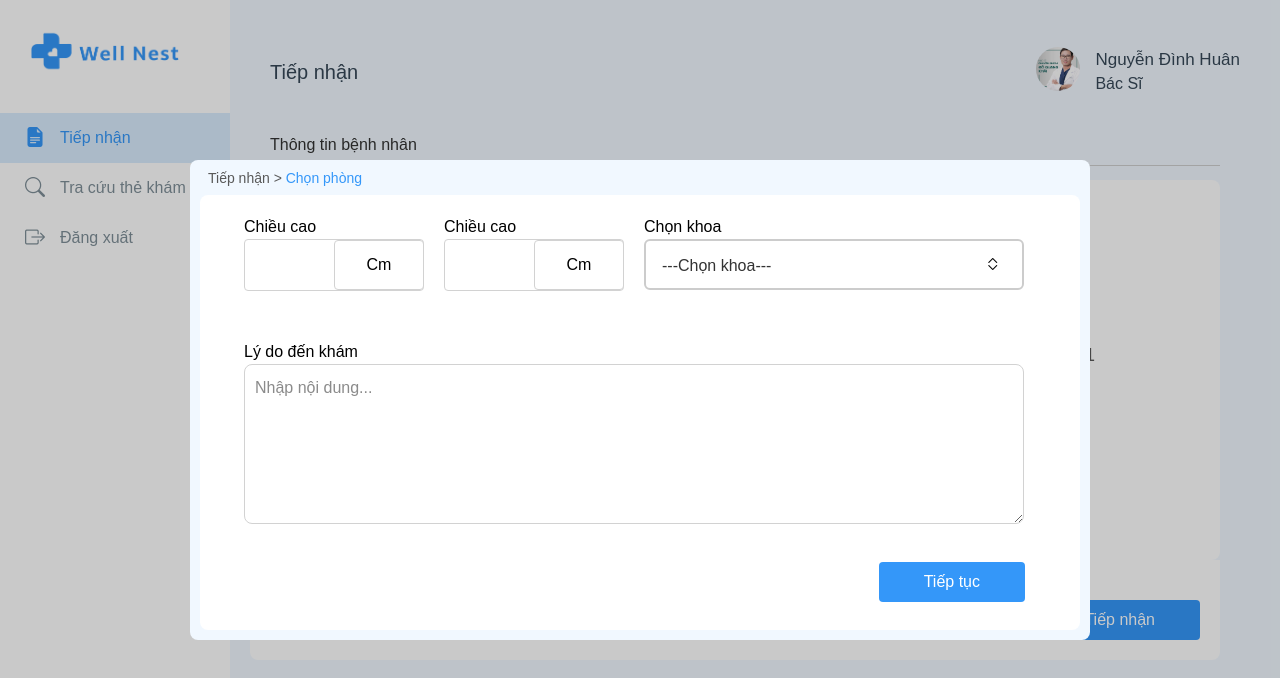
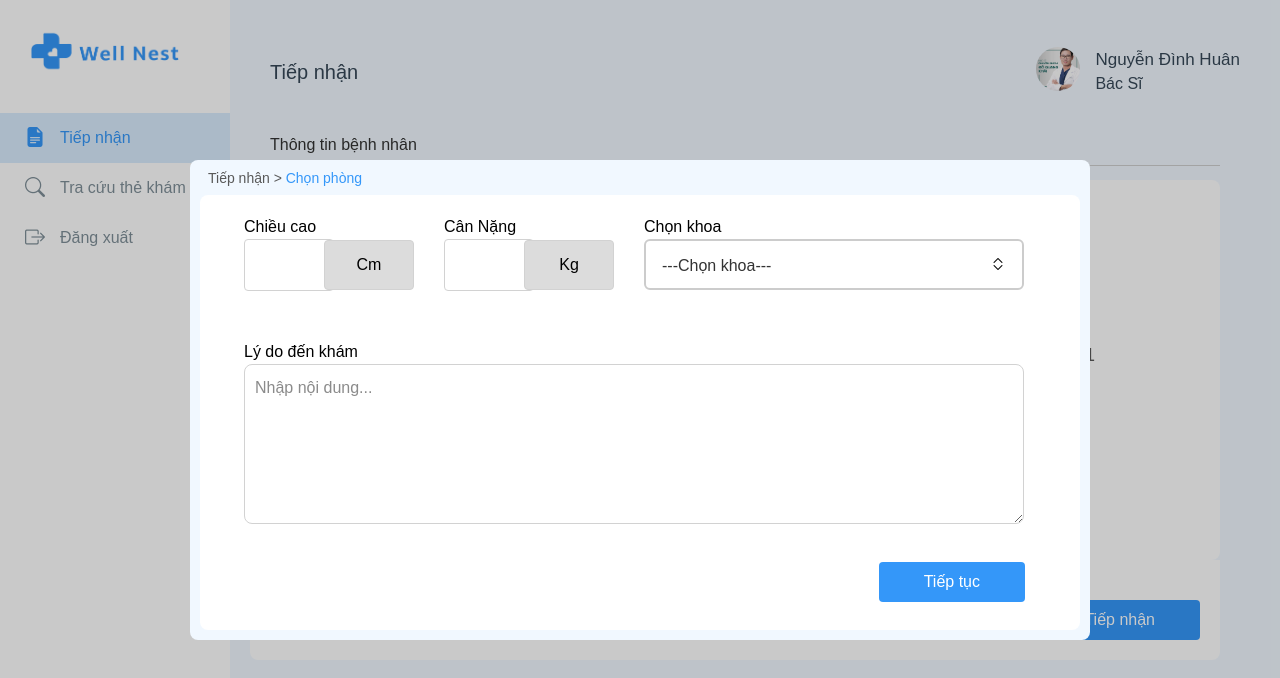
Before and after one commit to Tranphannhan/FE_WellNest, a Next.js app: page /Receptionist/Reception/PatientInformation in a window 1280 px wide. Both pictures are taken after a click on the button "Tiếp nhận". Shown: the top 678 px of the page. Built offline with nearby package versions, Linux system fonts and the light colour scheme.

Commit message:
sửa tên biến css

```diff
--- a/src/app/Receptionist/Reception/PatientInformation/PatientInformation.css
+++ b/src/app/Receptionist/Reception/PatientInformation/PatientInformation.css
@@ -100,9 +100,10 @@
 }
 
 
+
 /*  */
 /* PatientInformationComponent */
-.PatientInformationComponent__Box {
+.PatientInformationComponent-Box {
     display: flex;
     justify-content: center;
     width: 900px; height: 480px;
@@ -116,42 +117,52 @@
     z-index: 100;
 }
 
-.PatientInformationComponent__Box_Title {
+.PatientInformationComponent-Box__Title {
     position: absolute;
     left: 2%; font-size: 14px;
     color: #595959;
     top: 8px;
 }
 
-.PatientInformationComponent__Box_Title a {
+.PatientInformationComponent-Box__Title a {
     color: #3497F9;
 }
 
-.PatientInformationComponent__Box_Child {
+.PatientInformationComponent-Box__Child {
     width: 100%; height: 100%;
     background-color: white;
     border-radius: 8px;
 }
 
-.PatientInformationComponent__Box_Child__Input1 {
+
+
+
+.PatientInformationComponent-Box__Child__Input1 {
     position: relative;
     left: 5%; top: 20px;
     width: auto;
 }
 
-.PatientInformationComponent__Box_Child__Input1 label {
+.PatientInformationComponent-Box__Child__Input1 label {
     font-size: 16px; color: #000000;
-
 }
 
+.PatientInformationComponent-Box__Child__Input1 i {
+    position: absolute;
+    font-size: 16px; color: #000000;
+    right: 10px; top: 50%;
+    transform: translate(-50% , -0%);
+}
+
+
+/* --- */
 .PatientInformationComponent__Box_Child__contentTop {
     display: flex;
     flex-direction: row;
     gap: 20px;
-
 }
 
-.PatientInformationComponent__Box_Child__Input1 select {
+.PatientInformationComponent-Box__Child__Input1 select {
     background-color: #FFFFFF;
      height: auto   ;
     padding: 12px 16px;
@@ -177,7 +188,8 @@
   cursor: pointer;
 }
 
-.PatientInformationComponent__Box_Child__Input1 select:focus {
+
+.PatientInformationComponent-Box__Child__Input1 select:focus {
   outline: none;
 }
 
@@ -203,46 +215,56 @@
 
 
 
-.PatientInformationComponent__Box_Child__Input1 input {
+.PatientInformationComponent-Box__Child__Input1 input {
     background-color: #FFFFFF;
-    width: 180px; height: auto   ;
-    padding: 11.3px 16px;
+    width: 90px; height: auto   ;
+    padding: 11.3px 16px 11.3px 8px;
     font-size: 18px;
     border: 1px solid #D2D2D2;
     border-radius: 4px;
+    margin-right: 90px;
 }
 
-input:focus {
+
+.PatientInformationComponent-Box__Child__Input1 input:focus {
   border-color: #ffffff; /* Màu viền khi focus */
   outline: none; /* Bỏ viền mặc định của trình duyệt */
   box-shadow: 0 0 5px rgba(206, 206, 206, 0.5); /* Hiệu ứng đổ bóng */
 }
 
-.PatientInformationComponent__Box_Child__Input1_Title {
+
+/*  */
+.PatientInformationComponent__Box_Child__contentTop__Title {
     position: absolute;
     padding: 12.2px 20px;
     width: 90px;
     background-color: #FFFFFF;
-    bottom: 0.5px; right: 0px;
+    bottom: 0.5px;
      color: #000000;
      border: 1px solid #D2D2D2;
     border-radius: 4px;
     text-align: center;
+    margin-left: 80px;
+
+    /* display: none; */
+    background-color: gainsboro;
 }
 
 
+
+
 /*  */
-.PatientInformationComponent__Box_Child__contentBottom {
+.PatientInformationComponent-Box_Child__contentBottom {
    position: absolute;
     left: 6%; top: 180px;
 }
 
-.PatientInformationComponent__Box_Child__contentBottom label {
+.PatientInformationComponent-Box_Child__contentBottom label {
     font-size: 16px; color: #000000;
 }
 
 
-.PatientInformationComponent__Box_Child__contentBottom textarea {
+.PatientInformationComponent-Box_Child__contentBottom textarea {
      width: 780px;
     height: 160px;
     padding: 10px;
@@ -256,7 +278,7 @@ input:focus {
 
 /*  */
 
-.PatientInformationComponent__Box_Child_button button {
+.PatientInformationComponent-Box__Child_button button {
     position: absolute;
     right:  65px;
     bottom: 38px;
--- a/src/app/Receptionist/Reception/PatientInformation/PatientInformationComponent.tsx
+++ b/src/app/Receptionist/Reception/PatientInformation/PatientInformationComponent.tsx
@@ -14,25 +14,27 @@ export default function PatientInformation_component ({callBack} : {callBack : (
         <>
             <div className='PatientInformationComponent-Background' onClick={ callBack }></div>
 
-            <div className="PatientInformationComponent__Box">
-                <div className='PatientInformationComponent__Box_Title'>Tiếp nhận {'>'} <a href="">Chọn phòng</a></div>
+            <div className="PatientInformationComponent-Box">
+                <div className='PatientInformationComponent-Box__Title'>Tiếp nhận {'>'} <a href="">Chọn phòng</a></div>
 
-                <div className='PatientInformationComponent__Box_Child'>
+                <div className='PatientInformationComponent-Box__Child'>
+
+
                     <div className='PatientInformationComponent__Box_Child__contentTop'>
-                        <div className='PatientInformationComponent__Box_Child__Input1'>
+                        <div className='PatientInformationComponent-Box__Child__Input1'>
                             <label htmlFor="">Chiều cao</label><br />
                             <input type="text" />
-                            <div className='PatientInformationComponent__Box_Child__Input1_Title'>Cm</div>
+                            <div className='PatientInformationComponent__Box_Child__contentTop__Title'>Cm</div>
                         </div>
 
-                        <div className='PatientInformationComponent__Box_Child__Input1'>
-                            <label htmlFor="">Chiều cao</label><br />
+                        <div className='PatientInformationComponent-Box__Child__Input1'>
+                            <label htmlFor="">Cân Nặng</label><br />
                             <input type="text" />
-                            <div className='PatientInformationComponent__Box_Child__Input1_Title'>Cm</div>
+                            <div className='PatientInformationComponent__Box_Child__contentTop__Title'>Kg</div>
                         </div>
 
 
-                        <div className='PatientInformationComponent__Box_Child__Input1'>
+                        <div className='PatientInformationComponent-Box__Child__Input1'>
                             <label htmlFor="">Chọn khoa</label><br />
                             <i className="bi bi-chevron-expand"></i>
 
@@ -48,20 +50,16 @@ export default function PatientInformation_component ({callBack} : {callBack : (
 
                     {/*  */}
 
-                    <div className='PatientInformationComponent__Box_Child__contentBottom'>
+                    <div className='PatientInformationComponent-Box_Child__contentBottom'>
                         <label htmlFor="">Lý do đến khám</label><br />
                         <textarea placeholder="Nhập nội dung..."></textarea>
                     </div>
-
-
-
                 </div>
 
 
 
-                    <div className='PatientInformationComponent__Box_Child_button'>
+                    <div className='PatientInformationComponent-Box__Child_button '>
                         <button  className='PatientInformation-button__buttonItem'>Tiếp tục</button>
-
                     </div>
 
 
--- a/src/app/Receptionist/Reception/PatientInformation/page.tsx
+++ b/src/app/Receptionist/Reception/PatientInformation/page.tsx
@@ -37,7 +37,7 @@ export default function PatientInformation (){
                     <div className='PatientInformation-Box__Box1__content'>
                         <div className='PatientInformation-Box__Box1__content__Name'>
                             <span className='PatientInformation-Box__Box1__content__Bold'>Họ và tên: </span>
-                             Nguyễn Đình Huân
+                             Ngô Hoàng Anh
                         </div>
                     </div>
 
```
